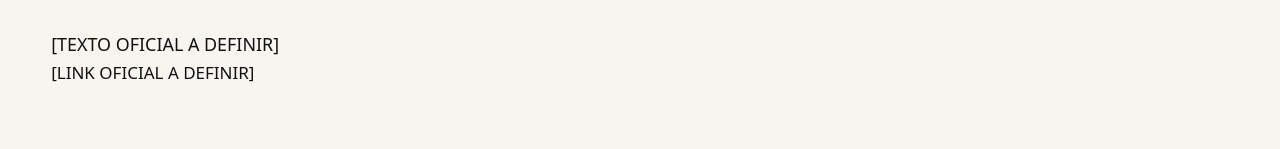
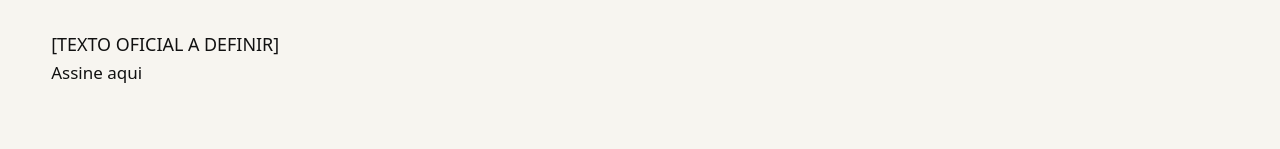
Before and after one commit to danielmedeirosdev/jaque-medeiros-site, a Next.js app: page /contribua in a window 1280 px wide. Shown: the part 254-403 px from the top of the page. Built offline with nearby package versions, Linux system fonts and the light colour scheme.

Commit message:
Atualiza link do botão Assine aqui

```diff
--- a/src/content/contact.ts
+++ b/src/content/contact.ts
@@ -13,6 +13,6 @@ export const contactNote =
 export const contribute = {
   title: "Contribua",
   text: "[TEXTO OFICIAL A DEFINIR]",
-  buttonLabel: "[LINK OFICIAL A DEFINIR]",
-  href: null as string | null,
+  buttonLabel: "Assine aqui",
+  href: "https://docs.google.com/forms/d/e/1FAIpQLSe-WFYjZFsQVAAbpx2SuYnOKhXaFRMoV4oIcYM3IP7Z6rSmxw/viewform" as string | null,
 };
```
